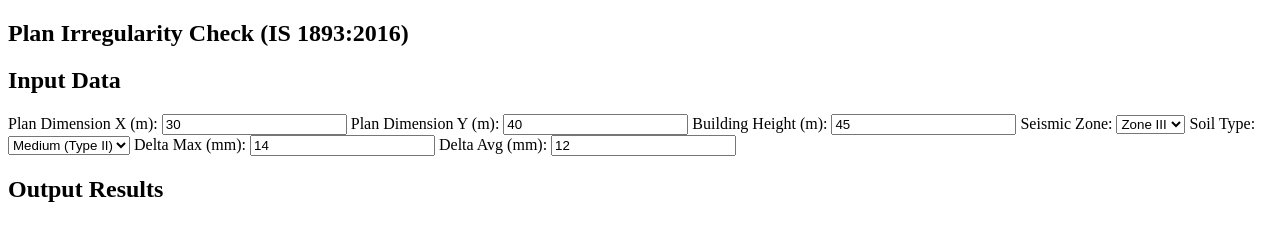
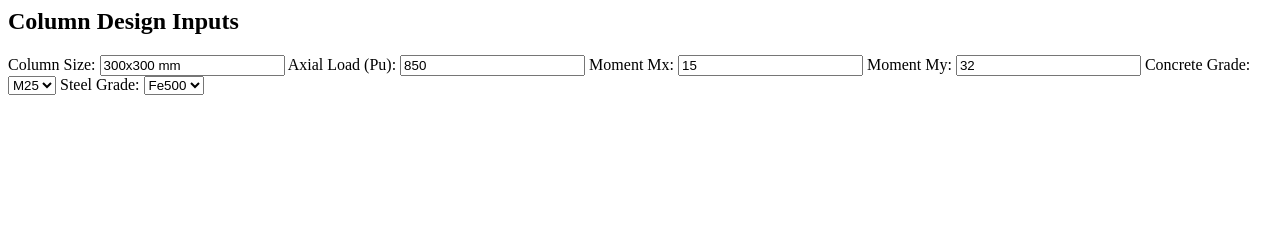
Before and after one commit to civilstudio2208/columndesign, a plain HTML site: page index.html in a window 1280 px wide. Drawn offline with Linux system fonts and the light colour scheme.

Commit message:
Update index.html

```diff
--- a/index.html
+++ b/index.html
@@ -1,42 +1,26 @@
-<!DOCTYPE html>
-<html lang="en">
-<head>
-<meta charset="UTF-8">
-<meta name="viewport" content="width=device-width, initial-scale=1.0">
-<title>Plan Irregularity Check - IS 1893:2016</title>
-<link rel="stylesheet" href="style.css">
-</head>
-<body>
+<div class="input-section">
+   <h2>Column Design Inputs</h2>
+   <label>Column Size:</label>
+   <input type="text" id="column-size" value="300x300 mm">
 
-<section class="container">
-  <h1>Plan Irregularity Check (IS 1893:2016)</h1>
+   <label>Axial Load (Pu):</label>
+   <input type="number" id="axial-load" value="850">
 
-  <div class="input-section">
-    <h2>Input Data</h2>
-    <label>Plan Dimension X (m): <input type="number" id="planX" value="30"></label>
-    <label>Plan Dimension Y (m): <input type="number" id="planY" value="40"></label>
-    <label>Building Height (m): <input type="number" id="height" value="45"></label>
-    <label>Seismic Zone: <select id="zone">
-      <option value="III">Zone III</option>
-      <option value="IV">Zone IV</option>
-      <option value="V">Zone V</option>
-    </select></label>
-    <label>Soil Type: <select id="soil">
-      <option value="Type II">Medium (Type II)</option>
-      <option value="Type I">Hard (Type I)</option>
-      <option value="Type III">Soft (Type III)</option>
-    </select></label>
-    <label>Delta Max (mm): <input type="number" id="deltaMax" value="14"></label>
-    <label>Delta Avg (mm): <input type="number" id="deltaAvg" value="12"></label>
-  </div>
+   <label>Moment Mx:</label>
+   <input type="number" id="moment-x" value="15">
 
-  <div class="output-section">
-    <h2>Output Results</h2>
-    <div id="torsional-result" class="result-box"></div>
-  </div>
+   <label>Moment My:</label>
+   <input type="number" id="moment-y" value="32">
 
-</section>
+   <label>Concrete Grade:</label>
+   <select id="concrete-grade">
+      <option value="25">M25</option>
+      <option value="30">M30</option>
+   </select>
 
-<script src="script.js"></script>
-</body>
-</html>
+   <label>Steel Grade:</label>
+   <select id="steel-grade">
+      <option value="500">Fe500</option>
+      <option value="415">Fe415</option>
+   </select>
+</div>
```
